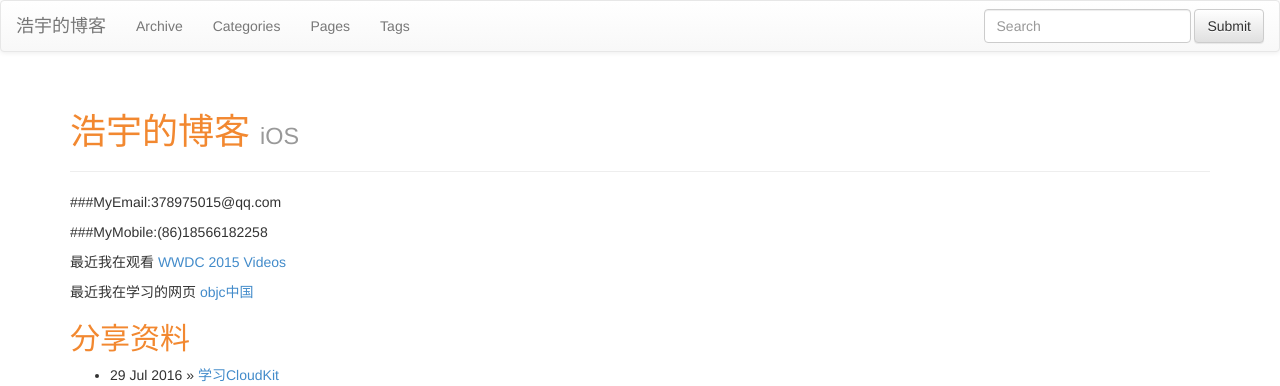
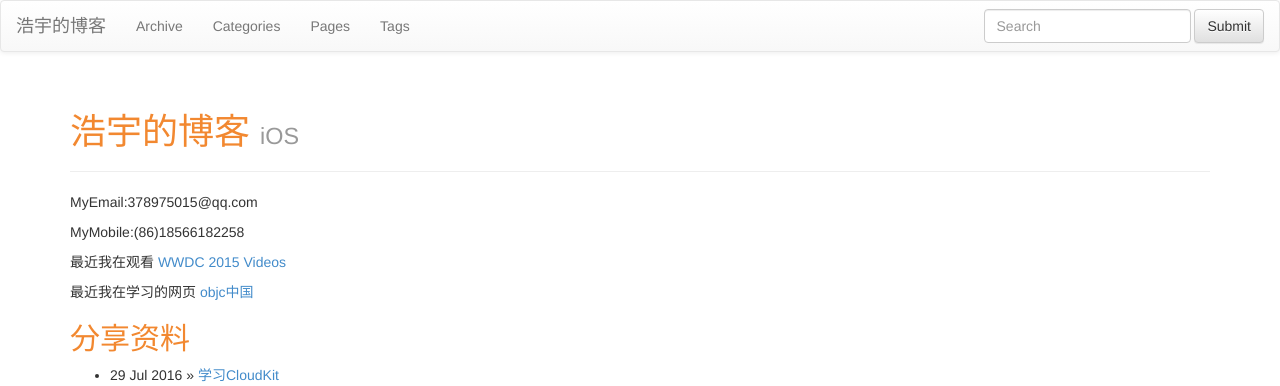
Before and after one commit to leihaoyu/leihaoyu.github.com, a Jekyll site: the page built from index.md, in a window 1280 px wide. Shown: the top 386 px of the page. Built offline with Jekyll 4.4.1, drawn with Linux system fonts in a browser that asks for light colours; nearby versions of some CDN libraries.

Commit message:
no message

```diff
--- a/index.md
+++ b/index.md
@@ -6,9 +6,9 @@ tagline: iOS
 {% include JB/setup %}
 
 
-###MyEmail:378975015@qq.com
+MyEmail:378975015@qq.com
 
-###MyMobile:(86)18566182258
+MyMobile:(86)18566182258
 
 
 最近我在观看 [WWDC 2015 Videos](https://developer.apple.com/videos/wwdc2015/)
```
